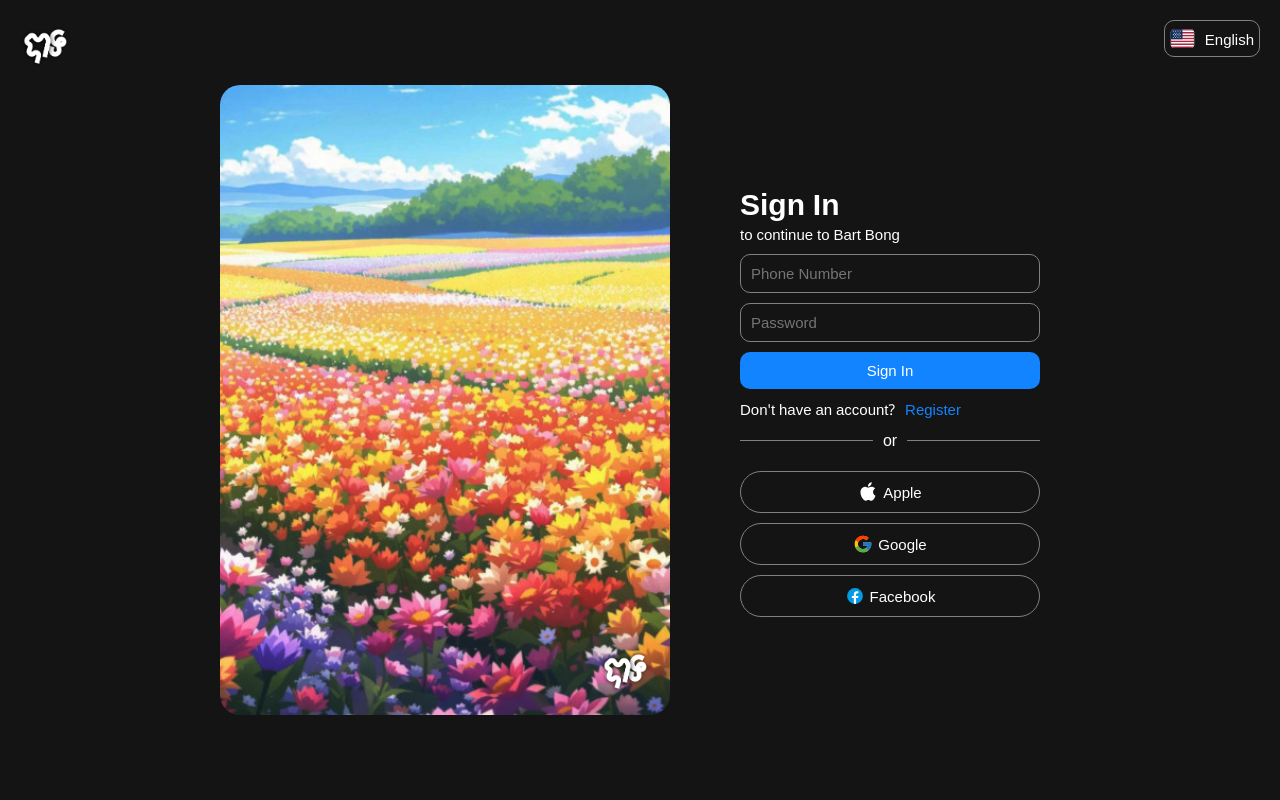
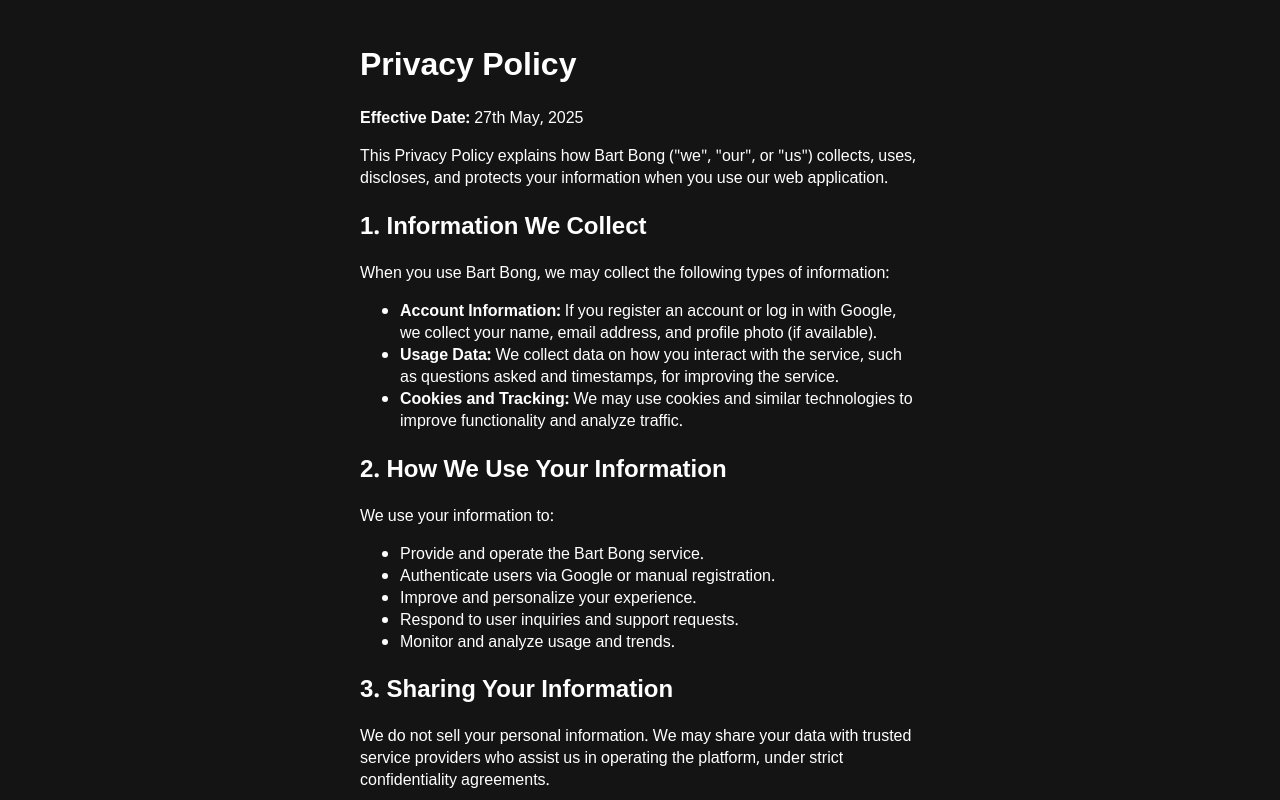
Before and after one commit to SokHengR/bartbong-webapp, a Vue app: page /privacy in a window 1280 px wide. Before the commit this address led to /login. Built offline with nearby package versions, Linux system fonts and the light colour scheme; no server answers; a web font is replaced by a local one.

Commit message:
improved login screen and add add persistense. added privacy screen and term screen.

```diff
--- a/src/router/index.js
+++ b/src/router/index.js
@@ -1,10 +1,14 @@
 import { createRouter, createWebHistory } from 'vue-router';
 import Chat from '../view_controllers/ChatScreen.vue';
 import Login from '../view_controllers/LoginScreen.vue';
+import Privacy from '../view_controllers/Privacy.vue';
+import Term from '../view_controllers/Terms.vue';
 
 const routes = [
   { path: '/', component: Chat },
   { path: '/login', component: Login },
+  { path: '/privacy', component: Privacy },
+  { path: '/term', component: Term },
   { path: '/:pathMatch(.*)*', redirect: '/' },
 ];
 
--- a/src/view_controllers/LoginScreen.vue
+++ b/src/view_controllers/LoginScreen.vue
@@ -8,6 +8,8 @@
   onAuthStateChanged,
   GoogleAuthProvider,
   signInWithEmailAndPassword,
+  setPersistence, // Import setPersistence
+  browserLocalPersistence // Import persistence type
 } from "firebase/auth";
 import { auth } from "../firebase";
 
@@ -60,9 +62,14 @@
   localStorage.setItem("is_khmer", isKhmer.value.toString());
 }
 
-function loginWithGoogle() {
+async function loginWithGoogle() {
   const provider = new GoogleAuthProvider();
-  signInWithRedirect(auth, provider);
+  try {
+    await setPersistence(auth, browserLocalPersistence); // Set persistence before redirect
+    signInWithRedirect(auth, provider);
+  } catch (error) {
+    console.error("Error setting persistence or signing in with Google:", error);
+  }
 }
 
 async function loginWithEmail() {
@@ -72,6 +79,7 @@
   }
 
   try {
+    await setPersistence(auth, browserLocalPersistence); // Set persistence before signing in
     const userCredential = await signInWithEmailAndPassword(
       auth,
       emailInput.value,
@@ -110,7 +118,7 @@
         isKhmer ? toContinueKhmer : toContinueEnglish
       }}</label>
 
-      <form @submit.prevent="loginWithEmail">
+      <form @submit.prevent="loginWithEmail" style="width: 100%">
         <input
           class="custom_input_style margin_top_ten"
           v-model="emailInput"
@@ -217,7 +225,7 @@
   width: 100%;
   align-items: center;
   justify-content: center;
-  gap: 50px;
+  gap: 20px;
 }
 
 .cover_image_background {
@@ -328,5 +336,8 @@
   .the_cover {
     display: none;
   }
+  .login_form_container {
+    width: 100%;
+  }
 }
 </style>
--- /dev/null
+++ b/src/view_controllers/Privacy.vue
@@ -0,0 +1,125 @@
+<script setup></script>
+
+<template>
+  <div class="main_screen_view">
+    <div class="main_container">
+      <h1>Privacy Policy</h1>
+      <p><strong>Effective Date:</strong> 27th May, 2025</p>
+      <p>
+        This Privacy Policy explains how Bart Bong ("we", "our", or "us")
+        collects, uses, discloses, and protects your information when you use
+        our web application.
+      </p>
+
+      <h2>1. Information We Collect</h2>
+      <p>
+        When you use Bart Bong, we may collect the following types of
+        information:
+      </p>
+      <ul>
+        <li>
+          <strong>Account Information:</strong> If you register an account or
+          log in with Google, we collect your name, email address, and profile
+          photo (if available).
+        </li>
+        <li>
+          <strong>Usage Data:</strong> We collect data on how you interact with
+          the service, such as questions asked and timestamps, for improving the
+          service.
+        </li>
+        <li>
+          <strong>Cookies and Tracking:</strong> We may use cookies and similar
+          technologies to improve functionality and analyze traffic.
+        </li>
+      </ul>
+
+      <h2>2. How We Use Your Information</h2>
+      <p>We use your information to:</p>
+      <ul>
+        <li>Provide and operate the Bart Bong service.</li>
+        <li>Authenticate users via Google or manual registration.</li>
+        <li>Improve and personalize your experience.</li>
+        <li>Respond to user inquiries and support requests.</li>
+        <li>Monitor and analyze usage and trends.</li>
+      </ul>
+
+      <h2>3. Sharing Your Information</h2>
+      <p>
+        We do not sell your personal information. We may share your data with
+        trusted service providers who assist us in operating the platform, under
+        strict confidentiality agreements.
+      </p>
+      <p>
+        We may also disclose your information if required by law or to protect
+        the rights and safety of our users or the public.
+      </p>
+
+      <h2>4. Data Security</h2>
+      <p>
+        We implement reasonable technical and organizational measures to protect
+        your personal data. However, no method of transmission over the Internet
+        or electronic storage is 100% secure.
+      </p>
+
+      <h2>5. Third-Party Services</h2>
+      <p>
+        Bart Bong may use third-party services (e.g., Google Sign-In). Your use
+        of these services is subject to their respective privacy policies.
+      </p>
+
+      <h2>6. Your Rights</h2>
+      <p>You have the right to:</p>
+      <ul>
+        <li>Access, update, or delete your personal information.</li>
+        <li>Withdraw consent to data collection where applicable.</li>
+        <li>Request a copy of the data we hold about you.</li>
+      </ul>
+      <p>
+        To exercise these rights, please contact us at
+        <a href="mailto:[contact@bartbong.com]">contact@bartbong.com</a>.
+      </p>
+
+      <h2>7. Children's Privacy</h2>
+      <p>
+        Bart Bong is not intended for children under the age of 13. We do not
+        knowingly collect personal information from children.
+      </p>
+
+      <h2>8. Changes to This Policy</h2>
+      <p>
+        We may update this Privacy Policy from time to time. Changes will be
+        posted on this page with a new effective date.
+      </p>
+
+      <h2>9. Contact Us</h2>
+      <p style="padding-bottom: 50px">
+        If you have any questions or concerns about this Privacy Policy, please
+        contact us at:
+        <a href="mailto:[contact@bartbong.com]">contact@bartbong.com</a>
+      </p>
+    </div>
+  </div>
+</template>
+
+<style scoped>
+a {
+  color: #007aff;
+}
+.main_screen_view {
+  position: absolute;
+  top: 0px;
+  left: 0px;
+  right: 0px;
+  bottom: 0px;
+  display: flex;
+  justify-content: center;
+  overflow-y: auto;
+}
+.main_container {
+  width: 100%;
+  padding: 20px;
+  max-width: 600px;
+  color: white;
+  box-sizing: border-box;
+}
+</style>
--- /dev/null
+++ b/src/view_controllers/Terms.vue
@@ -0,0 +1,155 @@
+<script setup></script>
+
+<template>
+  <div class="main_screen_view">
+    <div class="main_container">
+      <h1>Terms and Conditions</h1>
+      <p><strong>Effective Date:</strong> 27th May, 2025</p>
+      <p>Welcome to <strong>Bart Bong</strong>!</p>
+      <p>
+        These Terms and Conditions ("Terms") govern your use of the Bart Bong
+        web application ("Bart Bong", "we", "us", or "our"). By accessing or
+        using Bart Bong, you agree to be bound by these Terms. If you do not
+        agree, do not use our services.
+      </p>
+
+      <h2>1. Description of Service</h2>
+      <p>
+        Bart Bong is an AI-powered platform that allows users to ask questions
+        and receive AI-generated responses. The information provided is
+        generated by artificial intelligence and is intended for informational
+        and entertainment purposes only.
+      </p>
+
+      <h2>2. User Responsibilities</h2>
+      <p>By using Bart Bong, you agree to:</p>
+      <ul>
+        <li>Use the service only for lawful purposes.</li>
+        <li>
+          Not use the service to create or distribute content that is harmful,
+          offensive, abusive, defamatory, or violates any law.
+        </li>
+        <li>
+          Not attempt to reverse-engineer, duplicate, or interfere with the
+          functionality of the service.
+        </li>
+        <li>Be responsible for the content you input into the platform.</li>
+      </ul>
+
+      <h2>3. Content Disclaimer</h2>
+      <ul>
+        <li>
+          Bart Bong uses machine learning to generate responses. These responses
+          may occasionally be inaccurate, misleading, or inappropriate.
+        </li>
+        <li>
+          Bart Bong does <strong>not</strong> provide professional advice (e.g.,
+          medical, legal, financial). Always consult a qualified professional
+          before making decisions based on the content generated.
+        </li>
+        <li>
+          We do not guarantee the accuracy, completeness, or usefulness of any
+          information provided by Bart Bong.
+        </li>
+      </ul>
+
+      <h2>4. Account Usage (If Applicable)</h2>
+      <ul>
+        <li>
+          You must provide accurate and complete information during sign-up.
+        </li>
+        <li>
+          You are responsible for maintaining the confidentiality of your login
+          credentials.
+        </li>
+        <li>
+          You are responsible for all activities that occur under your account.
+        </li>
+      </ul>
+
+      <h2>5. Privacy</h2>
+      <p>
+        Your use of Bart Bong is subject to our <a href="#">Privacy Policy</a>,
+        which outlines how we collect, use, and protect your personal data.
+      </p>
+
+      <h2>6. Intellectual Property</h2>
+      <p>
+        All content, design, features, and functionality of Bart Bong (excluding
+        user input) are the property of Bart Bong and are protected by
+        copyright, trademark, and other applicable laws.
+      </p>
+
+      <h2>7. Limitation of Liability</h2>
+      <p>To the maximum extent permitted by law:</p>
+      <ul>
+        <li>Bart Bong is provided "as is" and "as available."</li>
+        <li>
+          We make no warranties regarding the performance, accuracy, or
+          reliability of the service.
+        </li>
+        <li>
+          We are not liable for any damages arising from your use of the
+          platform.
+        </li>
+      </ul>
+
+      <h2>8. Modifications to the Service</h2>
+      <p>
+        We may modify or discontinue Bart Bong, temporarily or permanently, at
+        any time without notice. We are not liable for any such modifications or
+        discontinuation.
+      </p>
+
+      <h2>9. Termination</h2>
+      <p>
+        We may terminate or suspend your access to Bart Bong at any time,
+        without prior notice or liability, for any reason including if you
+        breach these Terms.
+      </p>
+
+      <h2>10. Governing Law</h2>
+      <p>
+        These Terms are governed by and construed in accordance with the laws of
+        [Your Country or State], without regard to its conflict of law
+        principles.
+      </p>
+
+      <h2>11. Changes to Terms</h2>
+      <p>
+        We reserve the right to update these Terms at any time. Changes will be
+        effective immediately upon posting. Your continued use of Bart Bong
+        constitutes your acceptance of the new Terms.
+      </p>
+
+      <h2>12. Contact Us</h2>
+      <p style="padding-bottom: 50px">
+        If you have any questions about these Terms, please contact us at:
+        <a href="mailto:[contact@bartbong.com]">contact@bartbong.com</a>
+      </p>
+    </div>
+  </div>
+</template>
+
+<style scoped>
+a {
+  color: #007aff;
+}
+.main_screen_view {
+  position: absolute;
+  top: 0px;
+  left: 0px;
+  right: 0px;
+  bottom: 0px;
+  display: flex;
+  justify-content: center;
+  overflow-y: auto;
+}
+.main_container {
+  width: 100%;
+  padding: 20px;
+  max-width: 600px;
+  color: white;
+  box-sizing: border-box;
+}
+</style>
```
